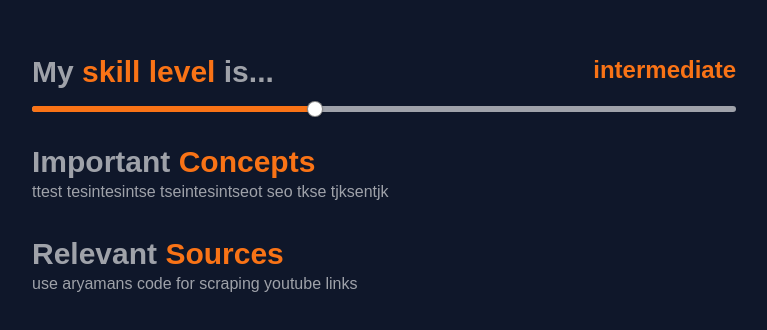
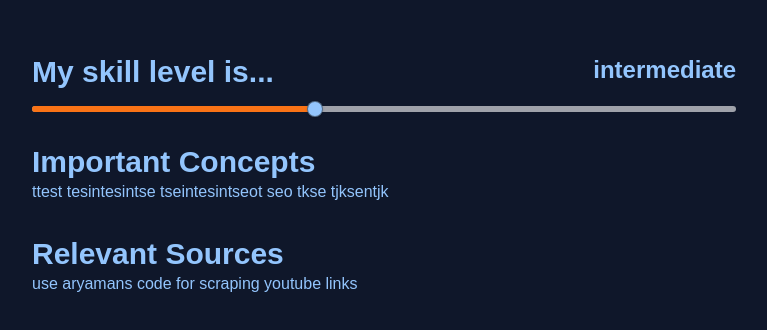
Before and after one commit to aryamankukal/CalHacks, a Next.js app in the folder frontend/: page /prereq in a window 1280 px wide. Shown: the part 106-436 px from the top of the page, without its empty margins (256-1023 px from the left). Built offline with nearby package versions, Linux system fonts and the light colour scheme.

Commit message:
changed scroll bar color

```diff
--- a/frontend/src/app/prereq/page.js
+++ b/frontend/src/app/prereq/page.js
@@ -21,19 +21,20 @@ export default function Prereq() {
   };
 
   return (
-    <main className="text-white/60 bg-slate-900 w-screen h-screen px-72 mx-auto pt-40">
+    <main className="text-blue-300 bg-slate-900 w-screen h-screen px-72 mx-auto pt-40">
       <div className="flex flex-col gap-4 text-2xl font-bold mb-8">
         <div className="flex justify-between">
           <h2 className="text-3xl font-bold">
-            My <span className="text-orange-500">skill level</span> is...
+            My <span className="text-blue-300">skill level</span> is...
           </h2>
-          <p className="text-orange-500">{translateSkill(skill)}</p>
+          <p className="text-blue-300">{translateSkill(skill)}</p>
         </div>
         <Slider
           onValueChange={(v) => setSkill(v)}
           defaultValue={[40]}
           max={100}
           step={20}
+          className="[&_[role=slider]]:bg-blue-300 [&_[role=slider]]:text-blue-300"
         />
       </div>
       {skill !== null ? (
@@ -44,9 +45,9 @@ export default function Prereq() {
           className="mb-8"
         >
           <h2 className="text-3xl font-bold">
-            Important <span className="text-orange-500">Concepts</span>
+            Important <span className="text-blue-300">Concepts</span>
           </h2>
-          <p className="">
+          <p className="text-blue-300">
             ttest tesintesintse tseintesintseot seo tkse tjksentjk
           </p>
         </motion.div>
@@ -59,9 +60,9 @@ export default function Prereq() {
           className="mb-8"
         >
           <h2 className="text-3xl font-bold">
-            Relevant <span className="text-orange-500">Sources</span>
+            Relevant <span className="text-blue-300">Sources</span>
           </h2>
-          <p className="">use aryamans code for scraping youtube links</p>
+          <p className="text-blue-300">use aryamans code for scraping youtube links</p>
         </motion.div>
       ) : null}
     </main>
```
